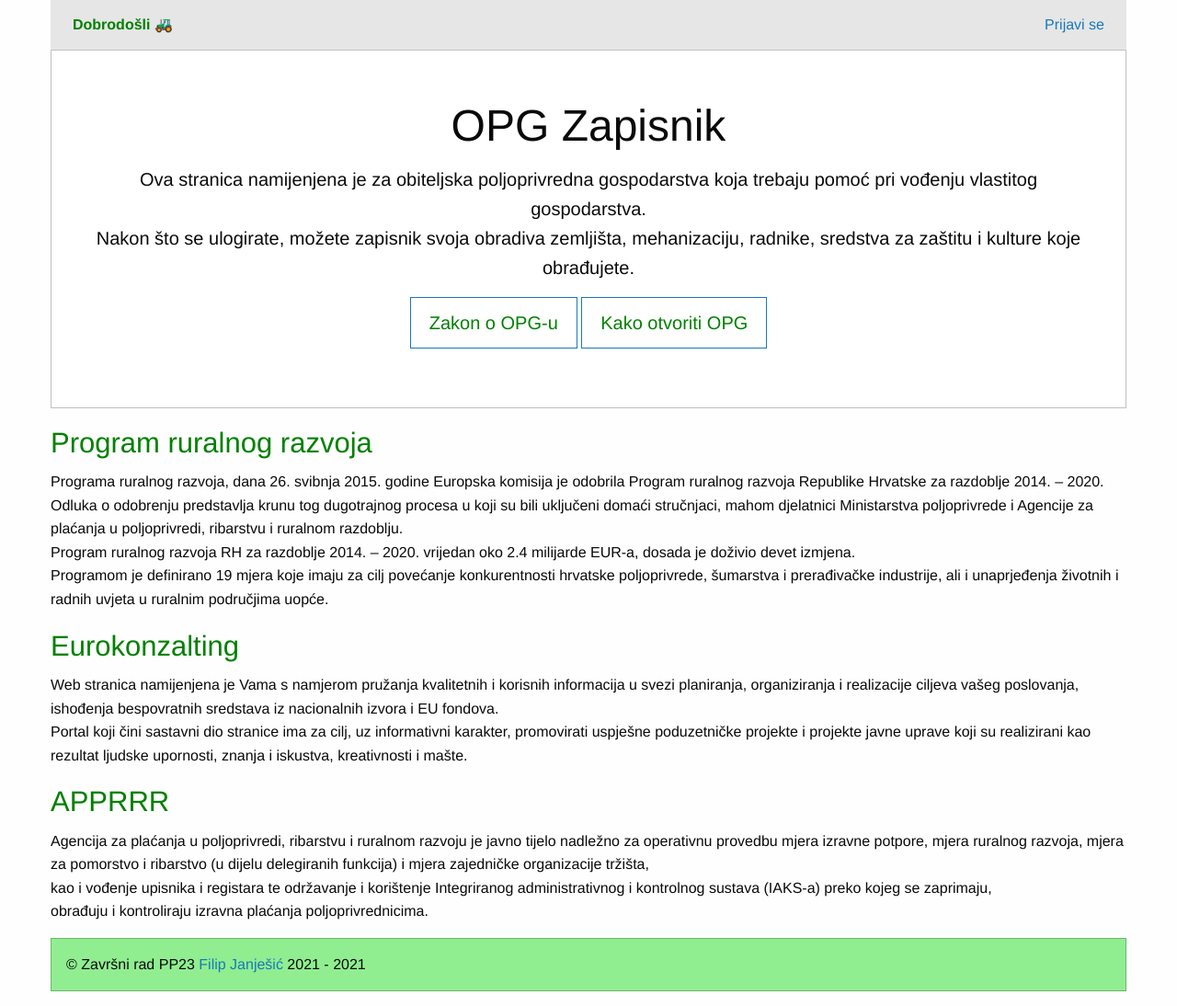
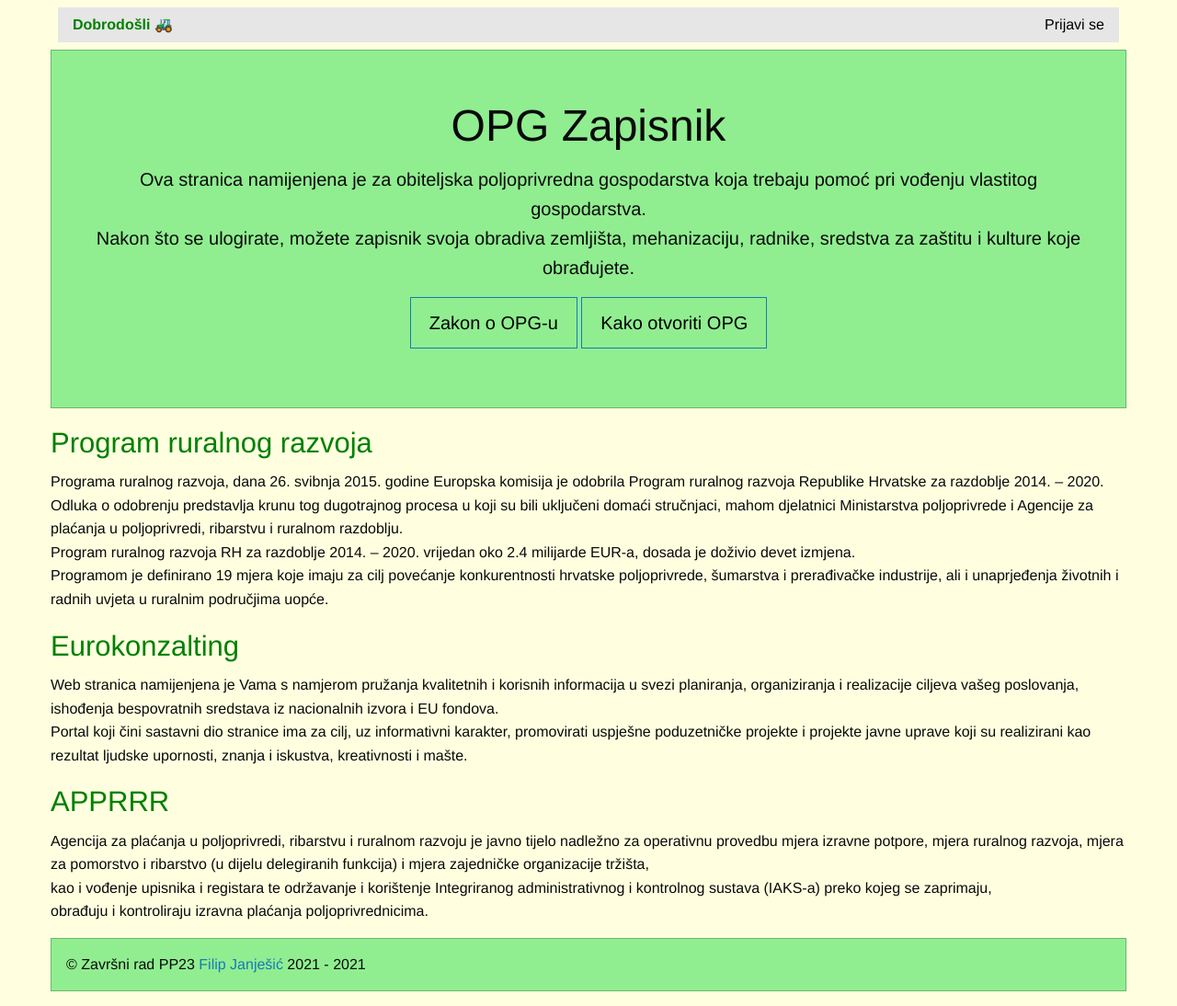
Before and after one commit to Filip-Janjesic/Pig_management, a PHP site: page / in a window 1280 px wide. Shown: the whole page at 92% size. Run offline with PHP 8.4, Linux system fonts and the light colour scheme; some libraries are stand-ins or nearby versions.

Commit message:
Update agency.phtml

```diff
--- a/app/view/predlosci/agency.phtml
+++ b/app/view/predlosci/agency.phtml
@@ -1,15 +1,16 @@
 <!doctype html>
 <html class="no-js" lang="en">
-  <head>
-    <meta charset="utf-8" />
-    <meta name="viewport" content="width=device-width, initial-scale=1.0" />
+
+  <head >
+    <meta charset="utf-8"/>
+    <meta name="viewport" content="width=device-width, initial-scale=1.0"/>
     <title> OPG Zapisnik </title>
     <link rel="stylesheet" href="https://dhbhdrzi4tiry.cloudfront.net/cdn/sites/foundation.min.css">
   </head>
-  <body>
 
+  <body style="background-color:lightyellow;">
     <!-- Start Top Bar -->
-    <div class="top-bar">
+    <div class="top-bar" style="background-color:lightyellow;">
       <div class="top-bar-left">
         <ul class="menu">
           <li class="menu-text" style="color:green"> Dobrodošli 🚜 </li>
@@ -17,19 +18,19 @@
       </div>
       <div class="top-bar-right">
         <ul class="menu">
-          <li><a href="#">Prijavi se</a></li>
+          <li><a href="#" style="color:black" >Prijavi se</a></li>
         </ul>
       </div>
     </div>
     <!-- End Top Bar -->
 
-    <div class="callout large">
+    <div class="callout large" style="background-color:lightgreen;">
       <div class="row column text-center">
         <h1>OPG Zapisnik</h1>
         <p class="lead"> Ova stranica namijenjena je za obiteljska poljoprivredna gospodarstva koja trebaju pomoć pri vođenju vlastitog gospodarstva. </br>
                          Nakon što se ulogirate, možete zapisnik svoja obradiva zemljišta, mehanizaciju, radnike, sredstva za zaštitu i kulture koje obrađujete.   </p>
-        <a href="https://www.zakon.hr/z/1015/Zakon-o-obiteljskom-poljoprivrednom-gospodarstvu" class="button large hollow" target="_blank" style="color:green">Zakon o OPG-u</a>
-        <a href="https://ips-konzalting.hr/blog/ips-novosti-8/post/koraci-i-dokumentacija-za-otvaranje-opg-a-382" class="button large hollow" target="_blank" style="color:green">Kako otvoriti OPG</a>
+        <a href="https://www.zakon.hr/z/1015/Zakon-o-obiteljskom-poljoprivrednom-gospodarstvu" class="button large hollow" target="_blank" style="color:black">Zakon o OPG-u</a>
+        <a href="https://ips-konzalting.hr/blog/ips-novosti-8/post/koraci-i-dokumentacija-za-otvaranje-opg-a-382" class="button large hollow" target="_blank" style="color:black">Kako otvoriti OPG</a>
       </div>
     </div>
 
```
